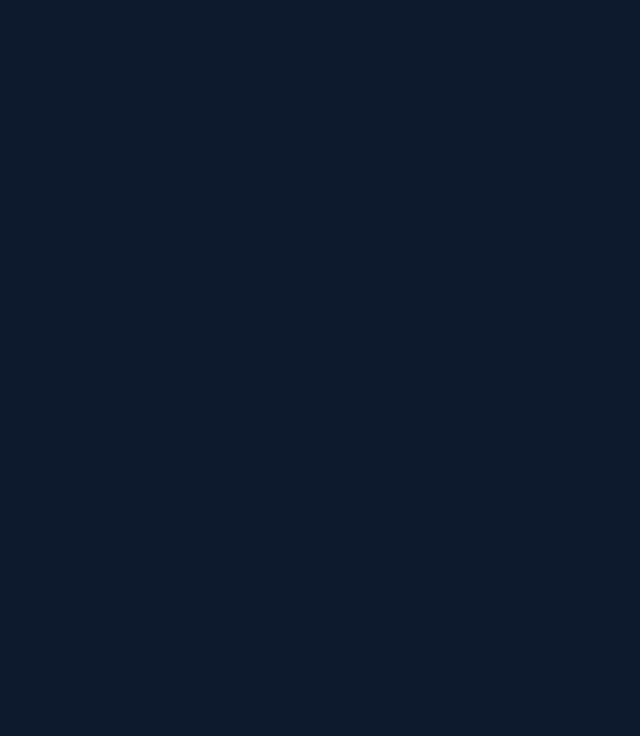
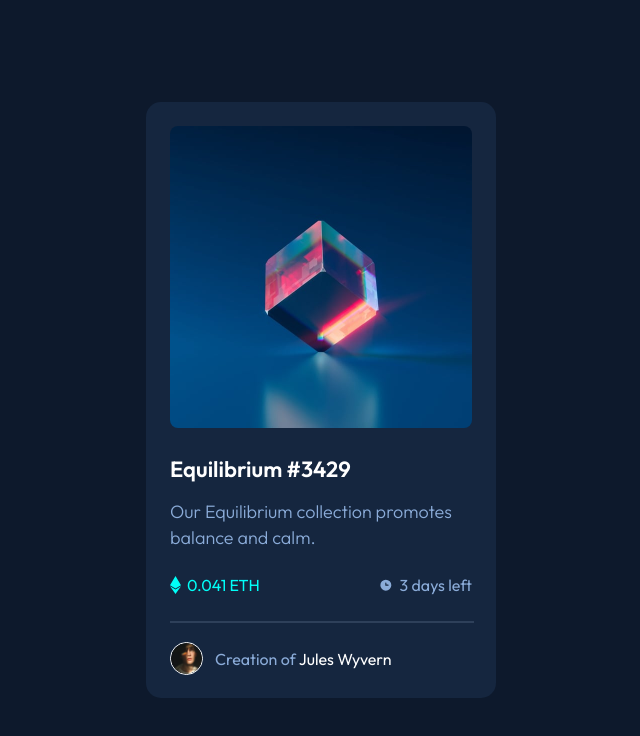
Before and after one commit to stepstodev/nft-card, a plain HTML site: page index.html in a window 1280 px wide. Shown: the whole page, without its empty margins (319-959 px from the left). Drawn offline with Linux system fonts and the light colour scheme.

Commit message:
final solution

```diff
--- a/css/style.css
+++ b/css/style.css
@@ -23,4 +23,164 @@ html {
 
 body {
   background-color: var(--dark-blue-main-bg);
+  font-family: "Outfit", sans-serif;
+  position: relative;
+  width: 100vw;
+  height: 100vh;
 }
+
+.card {
+  position: absolute;
+  width: 350px;
+  height: 596px;
+  top: 50%;
+  left: 50%;
+  transform: translate(-50%, -50%);
+  background-color: var(--dark-blue-card-bg);
+  border-radius: 15px;
+}
+
+.image-container {
+  position: relative;
+}
+
+.card-img {
+  width: 302px;
+  height: 302px;
+  margin: 2.4rem;
+  border-radius: 8px;
+}
+
+.image-container:hover::after {
+  content: "";
+  top: 2.4rem;
+  left: 2.4rem;
+  position: absolute;
+  width: 302px;
+  height: 302px;
+  cursor: pointer;
+  opacity: 0.4;
+  border-radius: 8px;
+  background-color: cyan;
+  z-index: 0;
+}
+
+.view {
+  font-size: 36px;
+  color: #fff;
+  position: absolute;
+  top: 50%;
+  left: 50%;
+  transform: translate(-50%, -50%);
+  display: none;
+}
+
+.image-container:hover .view {
+  display: block;
+  z-index: 1;
+}
+
+.card-heading {
+  font-size: 2.2rem;
+  line-height: 28px;
+  color: #fff;
+  margin-left: 24px;
+  margin-right: 24px;
+  margin-bottom: 16px;
+  font-weight: 600;
+}
+
+.card-heading:hover,
+.card-heading:active {
+  color: var(--cyan);
+  cursor: pointer;
+}
+
+.card-description {
+  font-size: 18px;
+  color: var(--soft-blue);
+  margin-left: 24px;
+  margin-right: 24px;
+  font-weight: 300;
+  line-height: 26px;
+}
+
+.card-info {
+  display: flex;
+  justify-content: space-between;
+  margin-left: 24px;
+  margin-right: 24px;
+  margin-top: 24px;
+}
+
+.card-info::after {
+  position: absolute;
+  content: "";
+  width: 302px;
+  top: 87%;
+  border: 1px solid var(--dark-blue-line);
+}
+
+.card-info--left {
+  display: flex;
+  align-items: center;
+  gap: 6px;
+}
+
+.card-info__icon--left {
+  width: 11px;
+  height: 18px;
+}
+
+.card-info--right {
+  display: flex;
+  gap: 7px;
+  align-items: center;
+}
+
+.card-info__icon--right {
+  width: 13.3px;
+  height: 13.3px;
+}
+
+.card-info--text {
+  color: var(--cyan);
+  font-size: 16px;
+}
+
+.card-info__text--right {
+  color: var(--soft-blue);
+}
+
+.card-author {
+  display: flex;
+  gap: 12px;
+  align-items: center;
+  margin-bottom: 32px;
+  margin-top: 47px;
+  margin-left: 24px;
+}
+
+.card-author__img {
+  width: 3.3rem;
+  height: 3.3rem;
+  border: 1px solid #fff;
+  border-radius: 50px;
+}
+
+.card-author__name {
+  font-size: 16px;
+  line-height: 20px;
+  font-weight: 400;
+  color: #fff;
+}
+
+.card-author__name:hover,
+.card-author__name:active {
+  color: var(--cyan);
+  cursor: pointer;
+}
+
+p > span {
+  color: var(--soft-blue);
+}
--- a/index.html
+++ b/index.html
@@ -9,8 +9,36 @@
     <link
       href="https://fonts.googleapis.com/css2?family=Fraunces:ital,opsz,wght@1,9..144,700&family=Inter:wght@300;400;500;700;800;900&family=Montserrat:wght@500;700&family=Outfit:wght@300;400;600&display=swap"
       rel="stylesheet" />
-    <link rel="stylesheet" href="./css/style.css" />
+    <link rel="stylesheet" href="/css/style.css" />
     <title>nft-card</title>
   </head>
-  <body></body>
+  <body>
+      <main class="card">
+        <div class="image-container">
+          <img src="/img/image-equilibrium.jpg" alt="image-equilibrium" class="card-img">
+          <div class="view">
+          <img src="/img/icon-view.svg" alt="image-avatar" class="card-view__img">
+        </div>
+        </div>
+          <h2 class="card-heading">Equilibrium #3429</h2>
+          <p class="card-description">
+            Our Equilibrium collection promotes balance and calm.
+          </p>
+          <div class="card-info">
+            <div class="card-info--left">
+              <img src="/img/icon-ethereum.svg" class="card-info__icon--left" alt="ethereum.svg">
+              <p class="card-info--text">0.041 ETH</p>
+            </div>
+            <div class="card-info--right">
+              <img src="/img/icon-clock.svg" class="card-info__icon--right" alt="clock.svg">
+              <p class="card-info--text card-info__text--right"> 3 days left</p>
+            </div>
+          </div>
+          <div class="card-author">
+            <img src="/img/image-avatar.png" alt="image-avatar" class="card-author__img">
+            <p class="card-author__name"><span>Creation of</span> Jules Wyvern</p>
+          </div>
+      </main>
+    </div>
+  </body>
 </html>
```
Also changed, not shown: img/favicon-32x32.png (added), img/icon-clock.svg (added), img/icon-ethereum.svg (added), img/icon-view.svg (added), img/image-avatar.png (added), img/image-equilibrium.jpg (added), img/sprite.svg (added).
